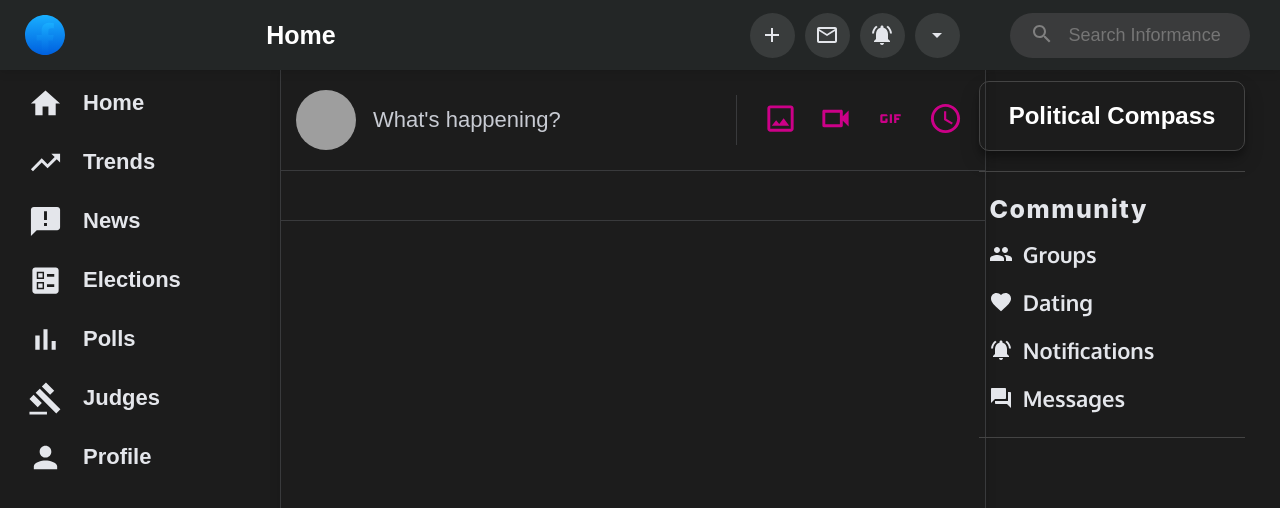
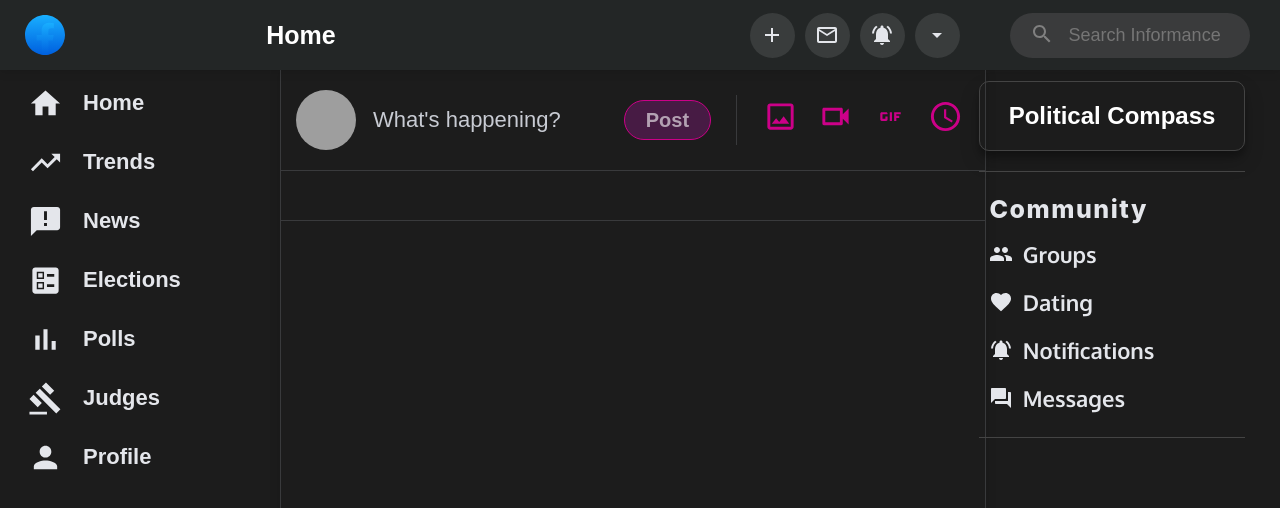
Before and after one commit to ZacharyCWilliams/informance, a React (Create React App) app: page / in a window 1280 px wide. Shown: the top 508 px of the page. Built offline with nearby package versions, Linux system fonts and the light colour scheme; grey boxes are pictures that could not be loaded.

Commit message:
post buttons stylings

```diff
--- a/src/components/content/postcontent.jsx
+++ b/src/components/content/postcontent.jsx
@@ -14,6 +14,7 @@ export default function PostContent() {
         <div className="post-section">
           <img className="profile-avatar" src="https://i.pinimg.com/originals/a6/58/32/a65832155622ac173337874f02b218fb.png" alt=""/>
           <input className="post-input" placeholder="What's happening?" type="text"/>
+          <button className="send-post-button">Post</button>
         <div className="attachment-section">
           <button className="post-section-icon">
             <ImageOutlinedIcon fontSize="large" />
--- a/src/components/content/postcontent.scss
+++ b/src/components/content/postcontent.scss
@@ -21,7 +21,7 @@
   color: #cc0088;
   cursor: pointer;
   margin-right: 8px;
-  height: 50px;
+  height: 45px;
 }
 
 .post-section-icon:hover {
@@ -62,6 +62,26 @@
   color: #c8cbd3;
 }
 
+.send-post-button {
+  margin-right: 25px;
+  border: 1px solid #cc0088;
+  outline: none;
+  background-color: transparent;
+  width: 220px;
+  height: 40px;
+  align-self: center;
+  border-radius: 38px;
+  color: rgba(255, 255, 255, 0.589);
+  font-weight: 800;
+  font-size: 20px;
+  background-color: rgba(242, 29, 231, 0.2);
+}
+
+.send-post-button:hover {
+  background-color: #cc0088;
+  color: white;
+}
+
 // rgb(57 58 60)
 
 // pink #cc0088
```
